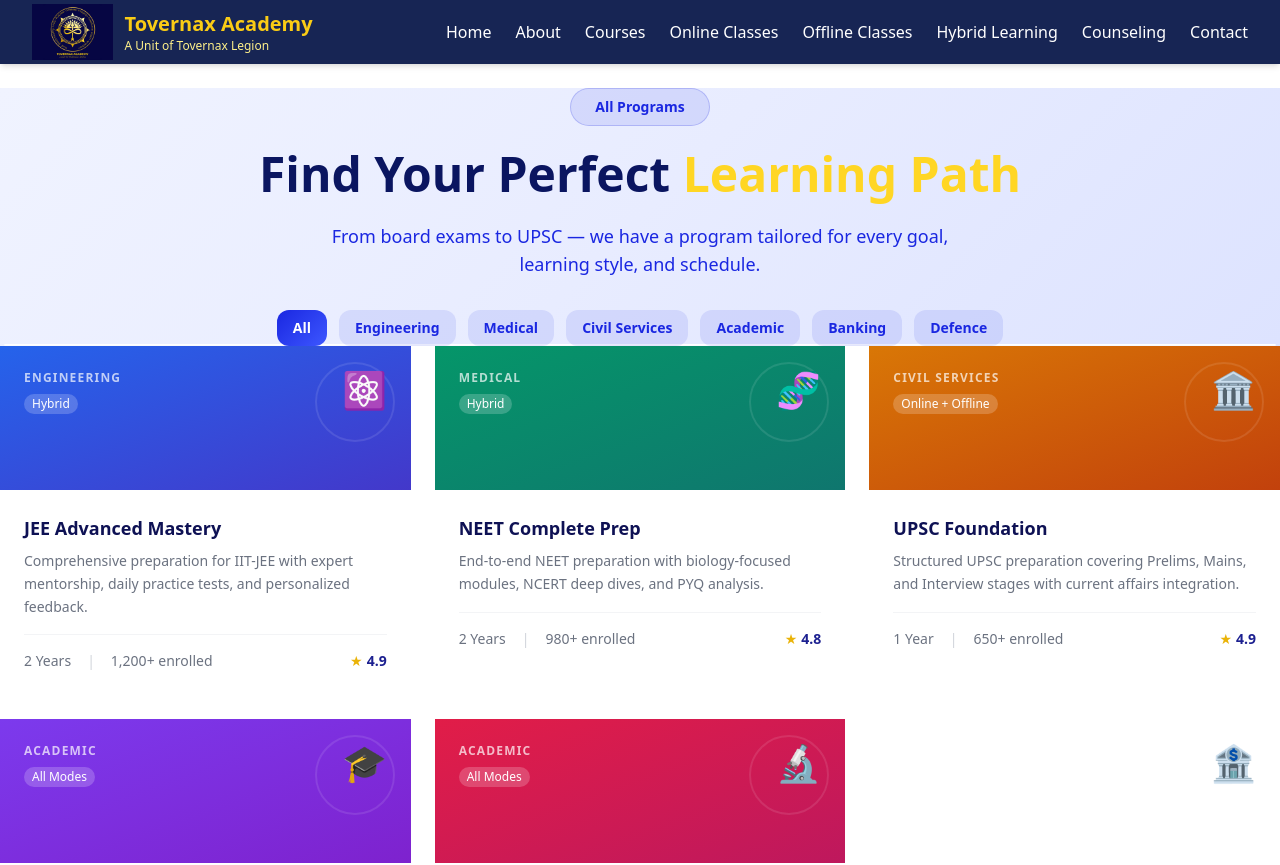
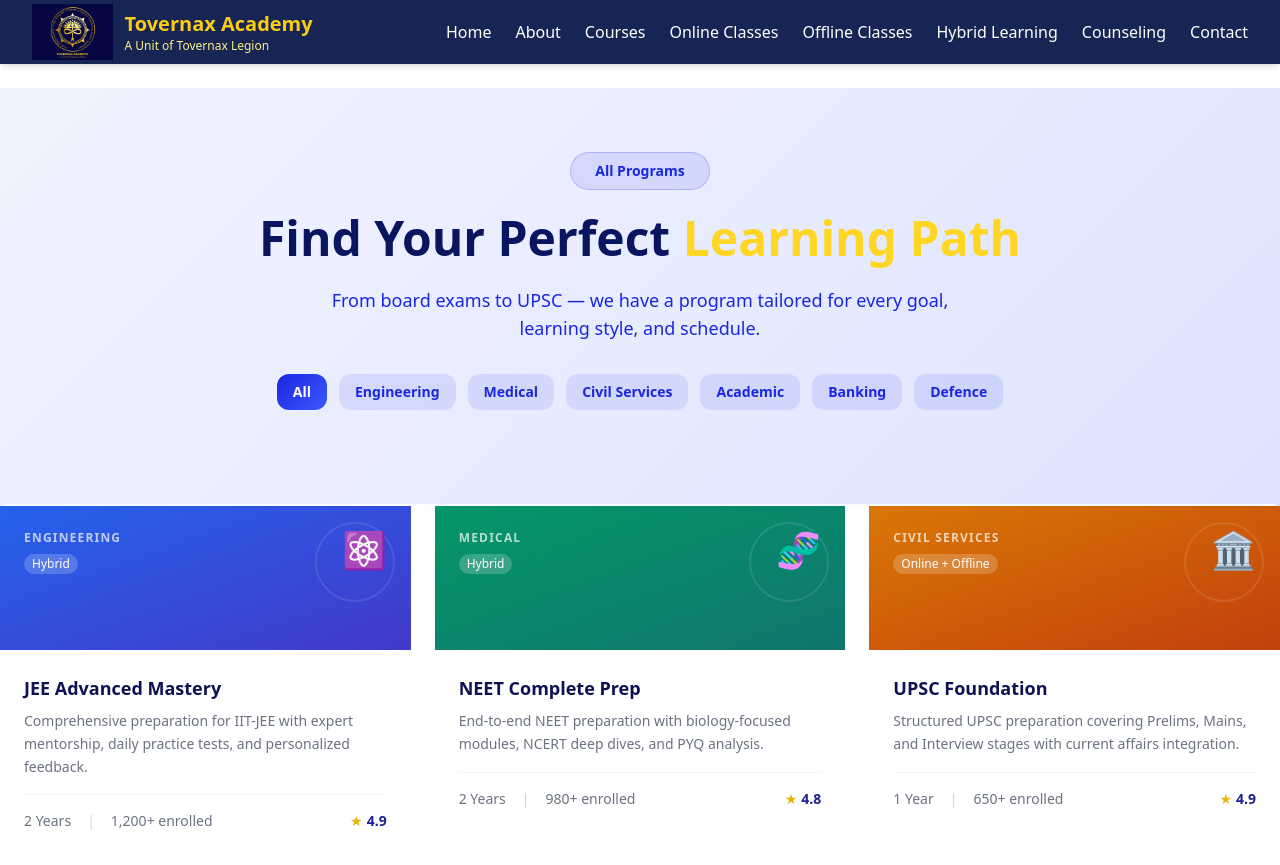
Before and after one commit to TovernaxLegion/Tovernax-Legion, a Next.js app: page /courses in a window 1280 px wide. Shown: the top 865 px of the page. Built offline with nearby package versions, Linux system fonts and the light colour scheme.

Commit message:
Update page.tsx

```diff
--- a/src/app/courses/page.tsx
+++ b/src/app/courses/page.tsx
@@ -20,7 +20,7 @@ export default function CoursesPage() {
   return (
     <div className="pt-6">
       {/* Hero */}
-      <section className="section-padding relative overflow-hidden"
+       <section className="pt-16 pb-24 relative overflow-hidden"
         style={{ background: "linear-gradient(135deg, #f0f3ff 0%, #e8ecff 50%, #dde3ff 100%)" }}>
         <div className="absolute inset-0 bg-grid opacity-10" />
         <div className="section-container relative z-10 text-center">
```
